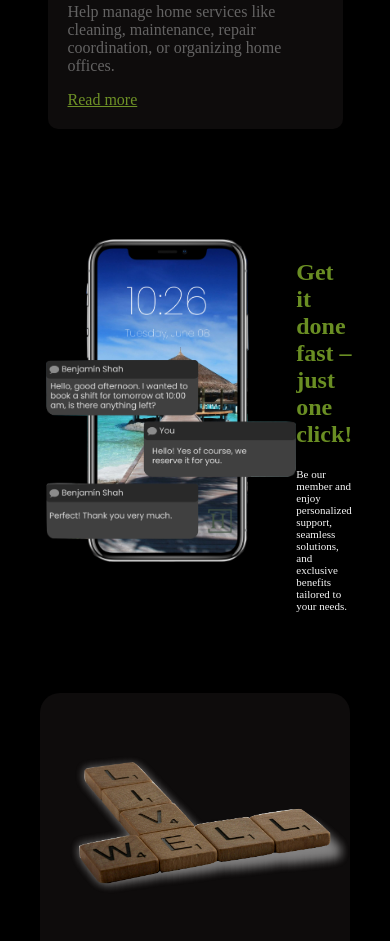
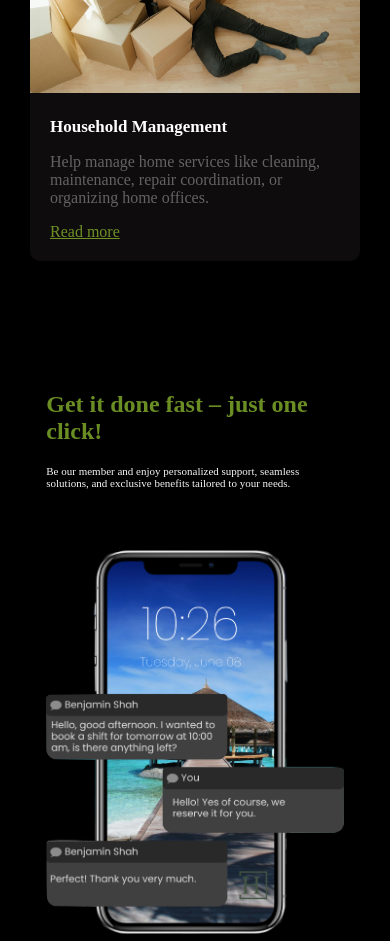
Before and after one commit to Hawinf/myweb, a website: page conciergepage.html in a window 390 px wide. Shown: the part 4236-5177 px from the top of the page. Drawn offline with Linux system fonts and the light colour scheme.

Commit message:
fixing size in media 576px

```diff
--- a/conciergepage.css
+++ b/conciergepage.css
@@ -307,13 +307,16 @@ body {
         padding: 10px 0;
     }
     .service-container {
-        width: 90%;
+        width: 100%;
     }
     .section-easy {
         width: 85%;
+        flex-wrap: wrap;
+        flex-direction: column-reverse;
     }
     .section-easy img {
-        width: 250px;
+        width: 100%;
+        margin-top: 50px;
     }
     .container-member {
         display: block;
```
